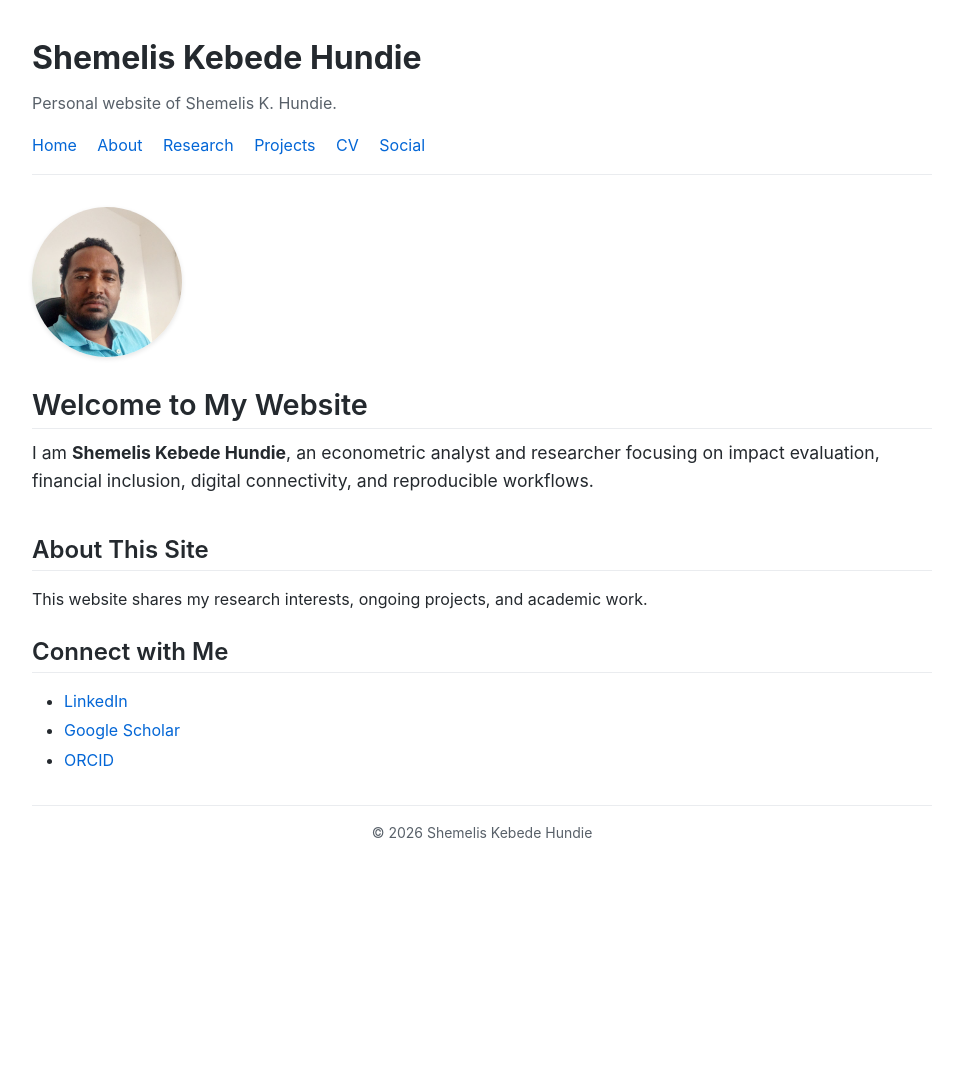
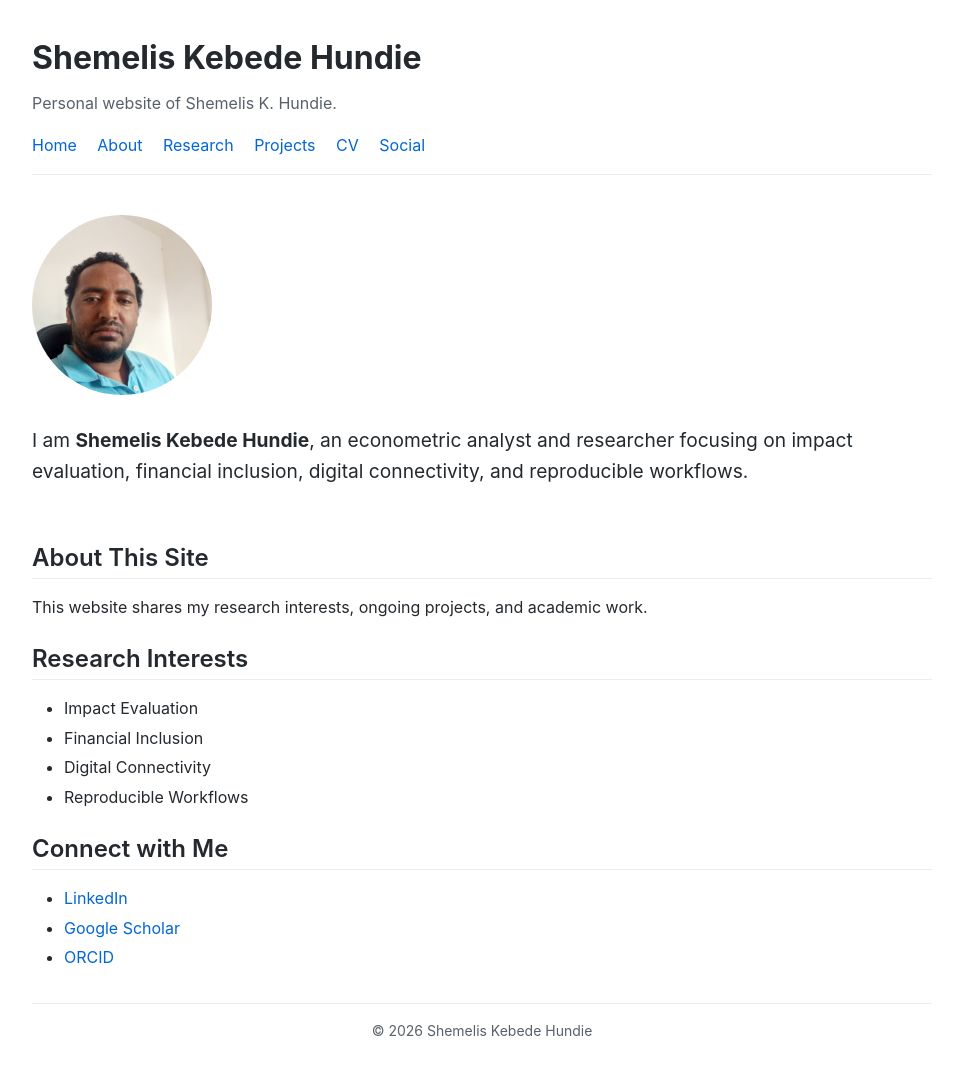
Before and after one commit to ShemelisKHundie/ShemelisKHundie.github.io, a Jekyll site: the page built from index.md, in a window 1280 px wide. Shown: the whole page, without its empty margins (158-1121 px from the left). Built offline with Jekyll 4.4.1, drawn with Linux system fonts in a browser that asks for light colours; our own code applies the rules of GitHub Pages for plain Markdown files; before the commit the page ends 900 px from its top, so only the background shows below that.

Commit message:
Update index.md

```diff
--- a/index.md
+++ b/index.md
@@ -1,14 +1,24 @@
-<div style="display: flex; align-items: center; gap: 30px; flex-wrap: wrap; margin-bottom: 40px;">
-  <img src="/assets/images/profile.jpg" alt="Shemelis Kebede Hundie" style="width: 150px; height: 150px; border-radius: 50%; object-fit: cover; box-shadow: 0 2px 5px rgba(0,0,0,0.1);">
+---
+layout: default
+title: Home
+---
+
+<div style="display: flex; align-items: center; gap: 30px; flex-wrap: wrap; margin: 40px 0;">
+  <img src="{{ '/assets/images/profile.jpg' | relative_url }}" alt="Shemelis Kebede Hundie" style="width: 180px; height: 180px; border-radius: 50%; object-fit: cover;">
   <div>
-    <h1 style="margin: 0 0 10px 0;">Welcome to My Website</h1>
-    <p style="font-size: 1.1rem; margin: 0;">I am <strong>Shemelis Kebede Hundie</strong>, an econometric analyst and researcher focusing on impact evaluation, financial inclusion, digital connectivity, and reproducible workflows.</p>
+    <p style="font-size: 1.2rem; line-height: 1.6;">I am <strong>Shemelis Kebede Hundie</strong>, an econometric analyst and researcher focusing on impact evaluation, financial inclusion, digital connectivity, and reproducible workflows.</p>
   </div>
 </div>
 
 ## About This Site
 This website shares my research interests, ongoing projects, and academic work.
 
+## Research Interests
+- Impact Evaluation
+- Financial Inclusion
+- Digital Connectivity
+- Reproducible Workflows
+
 ## Connect with Me
 - [LinkedIn](https://www.linkedin.com/in/shemelis-kebede-hundie-77743967/)
 - [Google Scholar](https://scholar.google.com/citations?user=sP5y6NUAAAAJ&hl=en)
```
